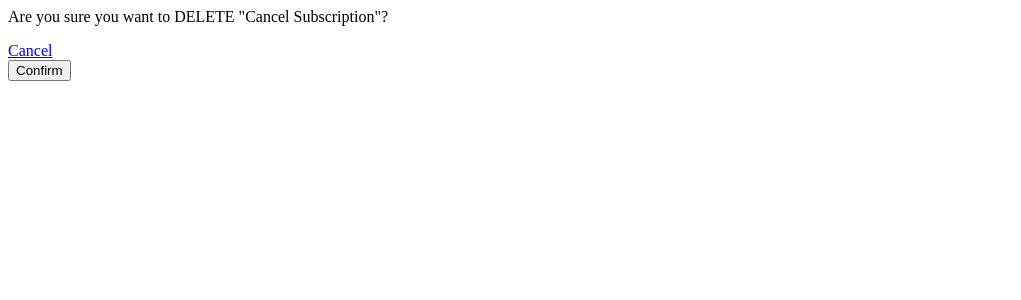
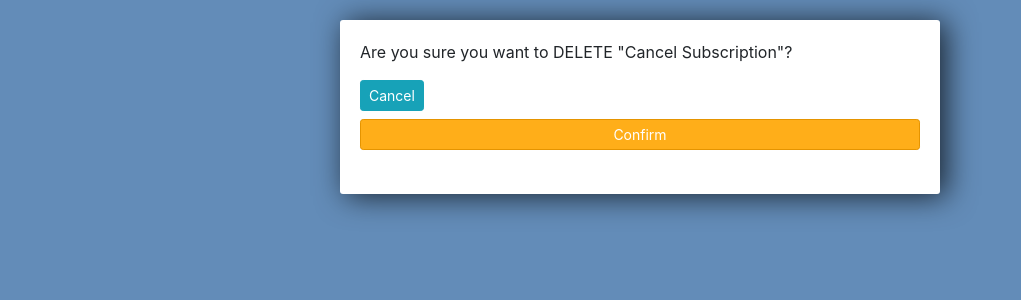
Before and after one commit to FantuzziMatteo97/ToDoDjango, a Django app: page /delete/2/ in a window 1280 px wide. Shown: the top 300 px of the page, without its empty margins (0-1021 px from the left). Run offline with Django 4.2, Linux system fonts and the light colour scheme; data comes from the database, SQL or seed files in the repository; both versions use the stored data as it was after the commit; some libraries are stand-ins or nearby versions.

Commit message:
added styling

```diff
--- a/todo/tasks/forms.py
+++ b/todo/tasks/forms.py
@@ -6,6 +6,8 @@ from .models import *
 
 class TaskForm(forms.ModelForm):
 
+    title = forms.CharField(widget=forms.TextInput(attrs={'placeholder':'Add New Task...'}))
+
     class Meta:
         model = Task
         fields = '__all__'
--- a/todo/tasks/templates/tasks/delete.html
+++ b/todo/tasks/templates/tasks/delete.html
@@ -1,9 +1,60 @@
+<link rel="stylesheet" href="https://stackpath.bootstrapcdn.com/bootstrap/4.3.1/css/bootstrap.min.css" integrity="sha384-ggOyR0iXCbMQv3Xipma34MD+dH/1fQ784/j6cY/iJTQUOhcWr7x9JvoRxT2MZw1T" crossorigin="anonymous">
+
+<style>
+
+	body{
+		background-color: #638CB8;
+	}
+
+	input{
+		width: 100%;
+		padding: 12px 20px;
+		margin: 8px 0;
+		box-sizing: border-box;
+	}
+
+	input::placeholder {
+	  color: #d3d3d3;
+	}
+
+	.submit{
+		background-color: #6BA3E8;
+	}
+
+	.center-column{
+		width:600px;
+		margin: 20px auto;
+		padding:20px;
+		background-color: #fff;
+		border-radius: 3px;
+		box-shadow: 6px 2px 30px 0px rgba(0,0,0,0.75);
+	}
+
+	.item-row{
+		background-color: #906abd;
+		margin: 10px;
+		padding: 20px;
+		border-radius: 3px;
+		color: #fff;
+		font-size: 16px;
+		box-shadow: 0px -1px 10px -4px rgba(0,0,0,0.75);
+	}
+
+	.btn-danger{
+		background-color: #ffae19;
+		border-color: #e59400;
+	}
+
+</style>
+
+<div class="center-column">
 <p>Are you sure you want to DELETE "{{item}}"?</p>
 
-<a href="{% url 'list' %}">Cancel</a>
+    <a class="btn btn-sm btn-info" href="{% url 'list' %}">Cancel</a>
 
-<form method = "POST" action = "">
-    {% csrf_token %}
-    <input type = "submit" value = "Confirm">
+    <form method = "POST" action = "">
+        {% csrf_token %}
+        <input class="btn btn-sm btn-danger" type = "submit" value = "Confirm">
 
-</form>
+    </form>
+</div>
```
Also changed, not shown: todo/tasks/templates/tasks/list.html (+56 -6 lines), todo/tasks/templates/tasks/update_task.html (+55 -6 lines), todo/db.sqlite3.
